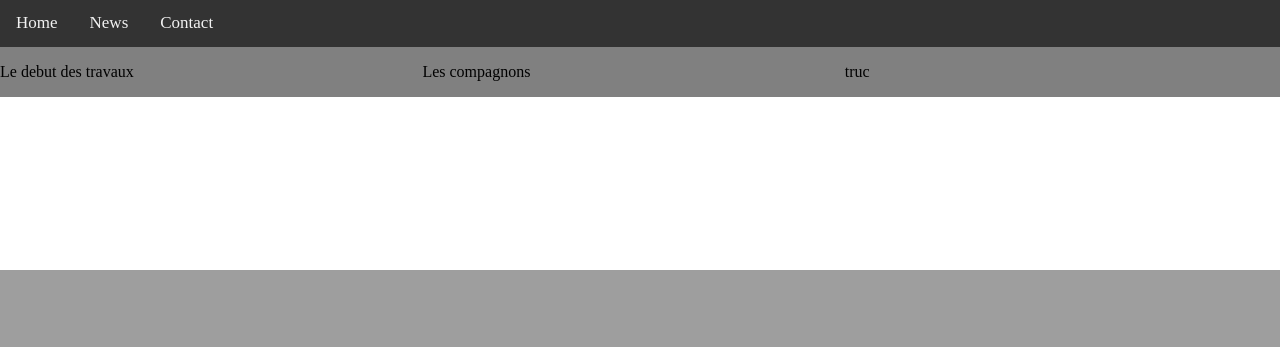
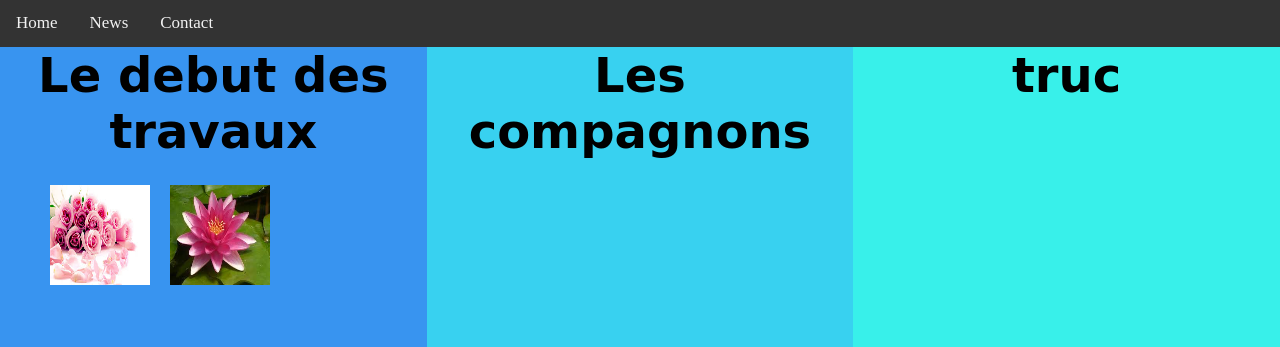
Before and after one commit to ThoquenneMargaux/SiteHerv-, a PHP site: page /acceuil.php in a window 1280 px wide. Shown: the part 530-877 px from the top of the page. Before the commit the page ends 800 px from the top, so only its background shows below. Run offline with PHP 8.4, Linux system fonts and the light colour scheme; some web fonts are replaced.

Commit message:
Regarde stp
je voulais mettre de  la transparence seulement sur la couleur mis je vois pas comment faire . Et j'aimerais que tu me montre comment on fait une gallery photo avec defilement .

```diff
--- a/bloc.php
+++ b/bloc.php
@@ -1,17 +1,27 @@
 <section id="container">
-	<div class="bloc">
-		<p>
-			Le debut des travaux
-		</p>
+	<div class="bloc bleuF ">
+		<h1 class="title-bloc">Le debut des travaux </h1>
+		<ul>
+     <li>
+          <a href="#">
+          <img src="img/image.jpg" alt="" />
+          <strong>image1</strong>
+          </a>
+     </li>
+     <li>
+          <a href="#">
+          <img src="img/images.jpg" alt="" />
+          <strong>image2</strong>
+          </a>
+     </li>
+
+
+</ul>
 	</div>
-	<div class="bloc">
-		<p>
-			Les compagnons
-		</p>
+	<div class="bloc bleu">
+		<h1 class="title-bloc ">Les compagnons</h1>
 	</div>
-	<div class="bloc">
-		<p>
-			truc
-		</p>
+	<div class="bloc turquoise">
+		<h1 class="title-bloc ">truc</h1>
 	</div>
 </section>
--- a/css.css
+++ b/css.css
@@ -49,11 +49,62 @@ h1{
   height: 1500px; /* Used in this example to enable scrolling */
 }
 #container {
-    background-color: grey;
     width: 100%;
     overflow: hidden;
 }
 .bloc {
     float: left;
-	width: 33%;
+	width: 33.33%;
+	min-height: 300px;
 }
+.bloc.bleuF {
+    background-color: #3894F0;
+}
+.bloc.bleu {
+    background-color: #38D1F0;
+}
+.bloc.turquoise {
+    background-color: #38F0EA;
+}
+h1.title-bloc {
+    text-align: center;
+    top: 20%;
+    position: absolute;
+    font-size: 48px;
+    position: relative;
+}
+ul li{
+     position:relative;float:left;
+     width:100px;height:100px;padding:10px;list-style:none;
+}
+/*permet de créer deux lignes*/
+ul li:nth-child(4n){clear:left;}
+
+ul li a{
+     display:block;overflow:hidden;
+     width:100px;height:100px;
+     margin-top:0px;margin-left:0px;
+     border:0px solid rgba(0,0,0,0.7);
+     transition-property:width,height,margin,z-index,border;
+     transition-duration:0.4s;
+}
+
+ul li a:hover{
+     position:absolute;
+     width:200px;height:200px;
+     margin-top:-56px;margin-left:-56px;
+     z-index:100;
+     border:6px solid rgba(0,0,0,0.7);
+}
+
+ul li a img{
+     position:absolute;
+     width:100px;height:100px;z-index:20;
+     transition-property:width,height,z-index;
+     transition-duration:0.4s;
+}
+
+ul li a:hover img{
+     width:200px;height:200px;
+     z-index:100;
+}
```
Also changed, not shown: head.php (line endings or trailing spaces), img/image.jpg (added), img/images.jpg (added), img/téléchargement.png (deleted).
